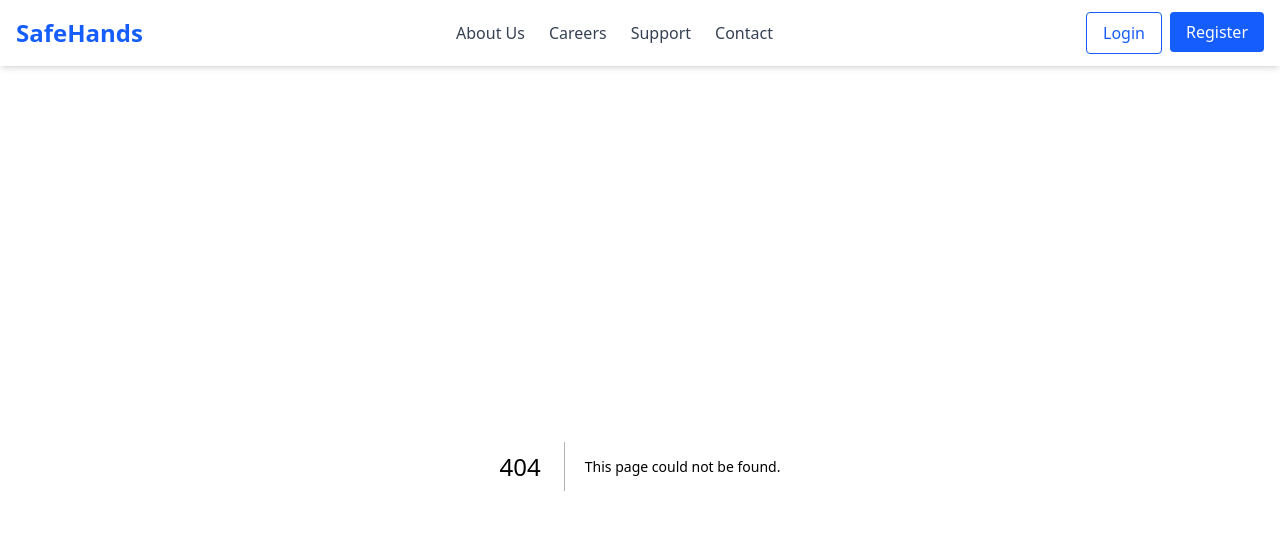
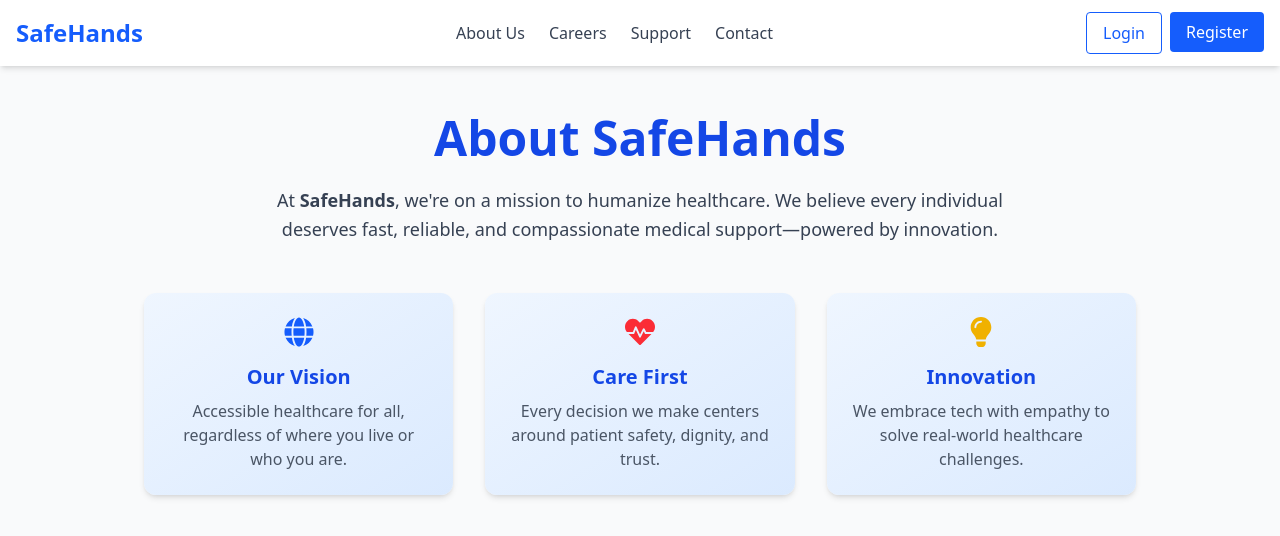
Before and after one commit to methegoku/safehands-new-nextjs, a Next.js app: page /about in a window 1280 px wide. Before the commit this address had no page. Shown: the top 536 px of the page. Built offline with nearby package versions, Linux system fonts and the light colour scheme.

Commit message:
added aboutpage

```diff
--- /dev/null
+++ b/app/about/page.jsx
@@ -0,0 +1,35 @@
+'use client';
+
+import { FaHeartbeat, FaLightbulb, FaGlobe } from 'react-icons/fa';
+
+export default function About() {
+  return (
+    <div className="max-w-5xl mx-auto px-4 py-12">
+      <h1 className="text-5xl font-bold text-blue-700 mb-6 text-center">About SafeHands</h1>
+      <p className="text-lg text-gray-700 leading-relaxed text-center max-w-3xl mx-auto">
+        At <strong>SafeHands</strong>, we're on a mission to humanize healthcare.
+        We believe every individual deserves fast, reliable, and compassionate medical support—powered by innovation.
+      </p>
+
+      <div className="mt-12 grid sm:grid-cols-3 gap-8">
+        <div className="p-6 bg-gradient-to-br from-blue-50 to-blue-100 rounded-xl shadow-md text-center">
+          <FaGlobe className="text-3xl text-blue-600 mx-auto mb-4" />
+          <h2 className="text-xl font-semibold text-blue-700 mb-2">Our Vision</h2>
+          <p className="text-gray-600">Accessible healthcare for all, regardless of where you live or who you are.</p>
+        </div>
+
+        <div className="p-6 bg-gradient-to-br from-blue-50 to-blue-100 rounded-xl shadow-md text-center">
+          <FaHeartbeat className="text-3xl text-red-500 mx-auto mb-4" />
+          <h2 className="text-xl font-semibold text-blue-700 mb-2">Care First</h2>
+          <p className="text-gray-600">Every decision we make centers around patient safety, dignity, and trust.</p>
+        </div>
+
+        <div className="p-6 bg-gradient-to-br from-blue-50 to-blue-100 rounded-xl shadow-md text-center">
+          <FaLightbulb className="text-3xl text-yellow-500 mx-auto mb-4" />
+          <h2 className="text-xl font-semibold text-blue-700 mb-2">Innovation</h2>
+          <p className="text-gray-600">We embrace tech with empathy to solve real-world healthcare challenges.</p>
+        </div>
+      </div>
+    </div>
+  );
+}
```
